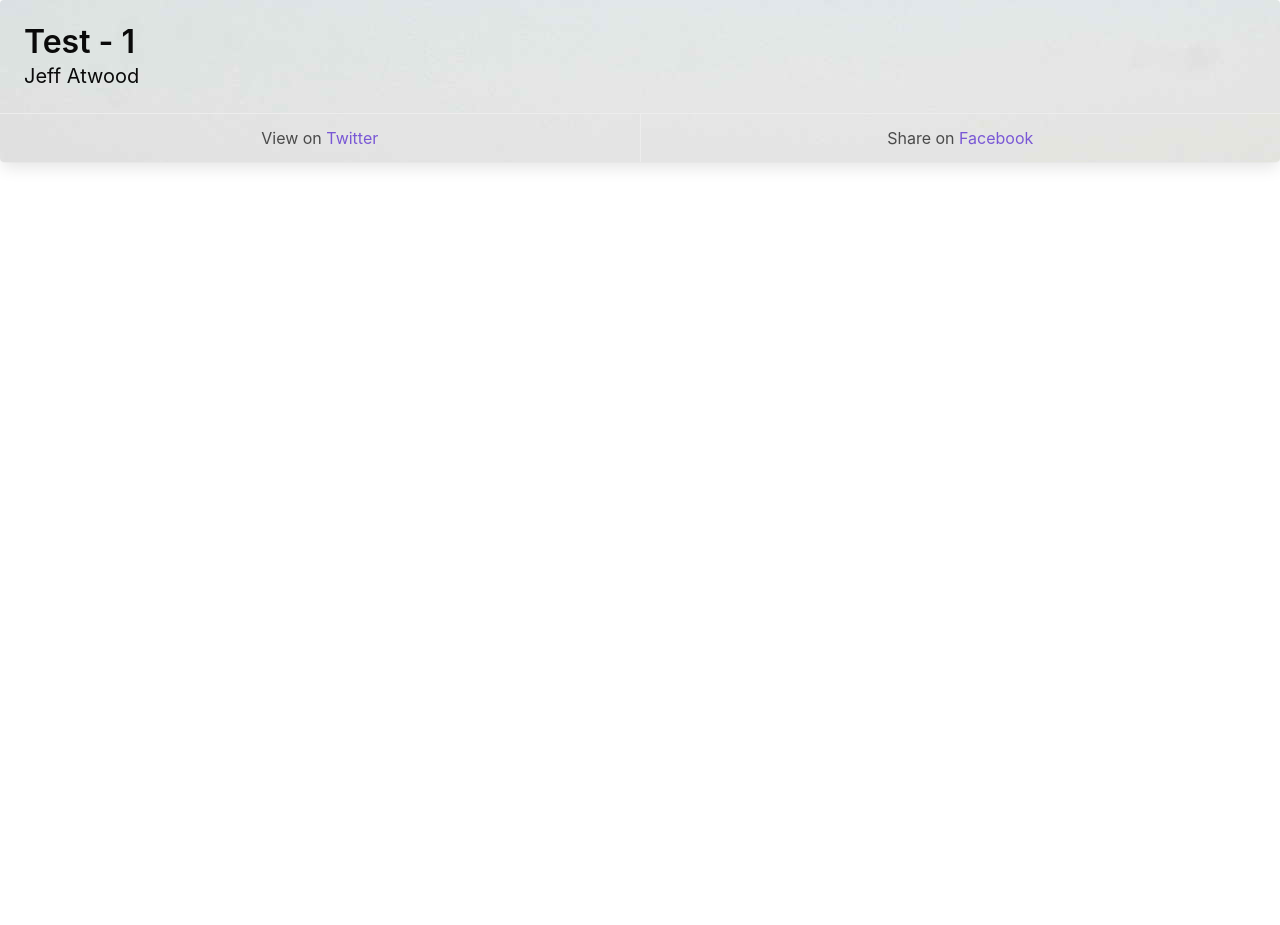
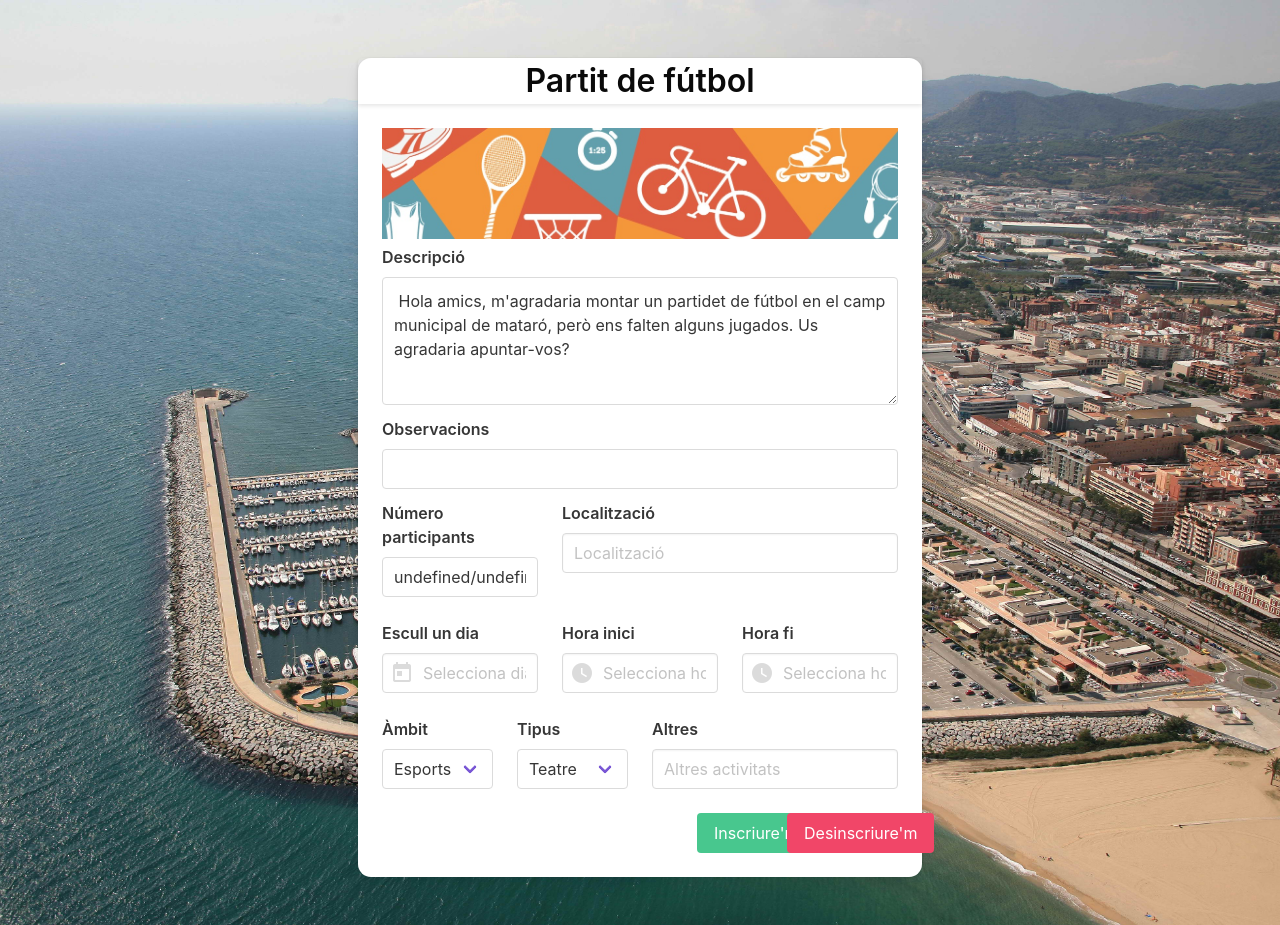
Before and after one commit to somhackathon19/somhackathon19-kteam, a Vue app in the folder client/: page /event/1 in a window 1280 px wide. Before the commit the page ends 800 px from the top, so only its background shows below. Built offline with nearby package versions, Linux system fonts and the light colour scheme; no server answers.

Commit message:
eventsDetail

```diff
--- a/client/src/components/EventCard.vue
+++ b/client/src/components/EventCard.vue
@@ -1,8 +1,8 @@
 <template>
   <div class="card event-bg">
     <div class="card-content">
-      <p class="title has-text-black">{{ titol }}</p>
-      <p class="subtitle has-text-black">{{ descripcio }}</p>
+      <p class="title has-text-black">{{ event.titol }}</p>
+      <p class="subtitle has-text-black">{{ event.descripcio }}</p>
     </div>
     <footer class="card-footer">
       <p class="card-footer-item">
@@ -22,7 +22,7 @@
 <script>
 export default {
   name: "EventCard",
-  props: ["titol", "descripcio"],
+  props: ["event"],
   data() {
     return {
       msg: "Welcome to Your Vue.js App"
--- a/client/src/components/EventDetail.vue
+++ b/client/src/components/EventDetail.vue
@@ -1,41 +1,149 @@
 <template>
-  <div class="card event-bg">
-    <div class="card-content">
-      <p class="title has-text-black">Test - {{ $route.params.id }}</p>
-      <p class="subtitle has-text-black">Jeff Atwood</p>
+  <section class="hero is-fullheight fons-mataro">
+    <div class="hero-body">
+      <div class="container">
+        <div class="columns is-mobile">
+          <div class="column is-half is-offset-one-quarter">
+            <div class="card">
+              <header class="card-header text-center">
+                <h1 class="title has-text-black">Partit de fútbol {{ event }}</h1>
+              </header>
+              <div class="card-content">
+                <div>
+                  <img src="../assets/esports.png">
+                </div>
+                <div class="field">
+                  <label class="label">Descripció</label>
+                  <div class="control">
+                    <textarea class="textarea" readonly> Hola amics, m'agradaria montar un partidet de fútbol en el camp municipal de mataró, però ens falten alguns jugados. Us agradaria apuntar-vos?{{ event }} </textarea>
+                  </div>
+                </div>
+                <div class="field">
+                  <label class="label">Observacions</label>
+                  <div class="control">
+                    <input class="input" type="text" v-bind:value="event" readonly>
+                  </div>
+                </div>
+                <div class="columns is-mobile is-multiline">
+                  <div class="column is-4">
+                    <div class="field">
+                      <label class="label">Número participants</label>
+                      <input class="input" type="text" v-bind:value="event+'/'+event" readonly>
+                    </div>
+                  </div>
+                  <div class="column is-8">
+                    <label class="label">Localització</label>
+                    <input class="input" type="text" placeholder="Localització">
+                  </div>
+                  <div class="column is-4">
+                    <b-field label="Escull un dia">
+                      <b-datepicker
+                        placeholder="Selecciona dia..."
+                        icon="calendar-today"
+                        position="is-top-right"
+                      ></b-datepicker>
+                    </b-field>
+                  </div>
+                  <div class="column is-4">
+                    <b-field label="Hora inici">
+                      <b-timepicker placeholder="Selecciona hora inici" icon="clock" editable></b-timepicker>
+                    </b-field>
+                  </div>
+                  <div class="column is-4">
+                    <b-field label="Hora fi">
+                      <b-timepicker placeholder="Selecciona hora fi" icon="clock" editable></b-timepicker>
+                    </b-field>
+                  </div>
+                  <div class="column is-3">
+                    <div class="field">
+                      <label class="label">Àmbit</label>
+                      <div class="control">
+                        <div class="select">
+                          <select>
+                            <option>Esports</option>
+                            <option>Cultural</option>
+                          </select>
+                        </div>
+                      </div>
+                    </div>
+                  </div>
+                  <div class="column is-3">
+                    <div class="field">
+                      <label class="label">Tipus</label>
+                      <div class="control">
+                        <div class="select">
+                          <select>
+                            <option>Teatre</option>
+                            <option>Musical</option>
+                            <option>Exposició</option>
+                            <option>Taller</option>
+                            <option>Concurs</option>
+                            <option>Altres</option>
+                          </select>
+                        </div>
+                      </div>
+                    </div>
+                  </div>
+                  <div class="column is-6">
+                    <div class="field">
+                      <label class="label">Altres</label>
+                      <div class="control">
+                        <input class="input" type="text" placeholder="Altres activitats">
+                      </div>
+                    </div>
+                  </div>
+                </div>
+                <div class="columns is-mobile level-right">
+                  <div class="column is-2">
+                    <div class="field">
+                      <button class="button is-success" id="create" v-on:click>Inscriure'm</button>
+                    </div>
+                  </div>
+                  <div class="column is-3">
+                    <div class="field">
+                      <button class="button is-danger" id="delete" v-on:click>Desinscriure'm</button>
+                    </div>
+                  </div>
+                </div>
+              </div>
+            </div>
+          </div>
+        </div>
+      </div>
     </div>
-    <footer class="card-footer">
-      <p class="card-footer-item">
-        <span>View on
-          <a href="https://twitter.com/codinghorror/status/506010907021828096">Twitter</a>
-        </span>
-      </p>
-      <p class="card-footer-item">
-        <span>Share on
-          <a href="#">Facebook</a>
-        </span>
-      </p>
-    </footer>
-  </div>
+  </section>
 </template>
 
 <script>
 export default {
   name: "Event",
+  props: ["event"],
   data() {
-    return {
-    };
+    return {};
   }
 };
 </script>
 
 <!-- Add "scoped" attribute to limit CSS to this component only -->
 <style scoped>
-.navbar {
-  display: flex;
+.fons-mataro {
+  background: url("../assets/mataro.png");
+  background-repeat: no-repeat;
+  background-position: center;
+  background-size: cover;
+}
+.card-header {
   justify-content: center;
 }
-.event-bg {
-  background: url("../assets/mataro.png");
+.title {
+  margin: 5px;
+}
+
+.card {
+  margin-top: 10px;
+  border-radius: 13px 13px 13px 13px;
+  -moz-border-radius: 13px 13px 13px 13px;
+  -webkit-border-radius: 13px 13px 13px 13px;
+  border: 0px solid #000000;
 }
 </style>
--- a/client/src/components/Events.vue
+++ b/client/src/components/Events.vue
@@ -15,11 +15,7 @@
         <div class="columns is-multiline is-mobile">
           <div class="column is-4" v-for="event in events" v-bind:key="event.id">
             <router-link v-bind:to="'/event/'+event.id">
-              <event-card
-                v-bind:titol="event.titol"
-                v-bind:descripcio="event.descripcio"
-                v-bind:key="event.id"
-              ></event-card>
+              <event-card v-bind:event="event"></event-card>
             </router-link>
           </div>
         </div>
--- a/client/src/store/index.js
+++ b/client/src/store/index.js
@@ -10,10 +10,25 @@ const state = {
       "id": 1,
       "titol": "bon dia",
       "descripcio": "hola bon dia"
+    },
+    {
+      "id": 2,
+      "titol": "Partit de futbol",
+      "descripcio": "Partit de futbol 11, al camp municipal de mataro. I després birrilles",
+      "observacions":"",
+      "numParticipants": "15",
+      "maxParticipants": "20",
+      "localitzacio": "Camp municipal de fútbol de Mataró",
+      "dia":"28/02/2019",
+      "horaIni":"15:00",
+      "horaFi":"16:00",
+      "ambit":"Esportiu",
+      "tipus":"",
+      "altres":""
     }
   ]
 }
-
+1
 const mutations = {
     setNom (state, data) {
       state.nom = data;
```
Also changed, not shown: client/src/assets/esports.png (added).
